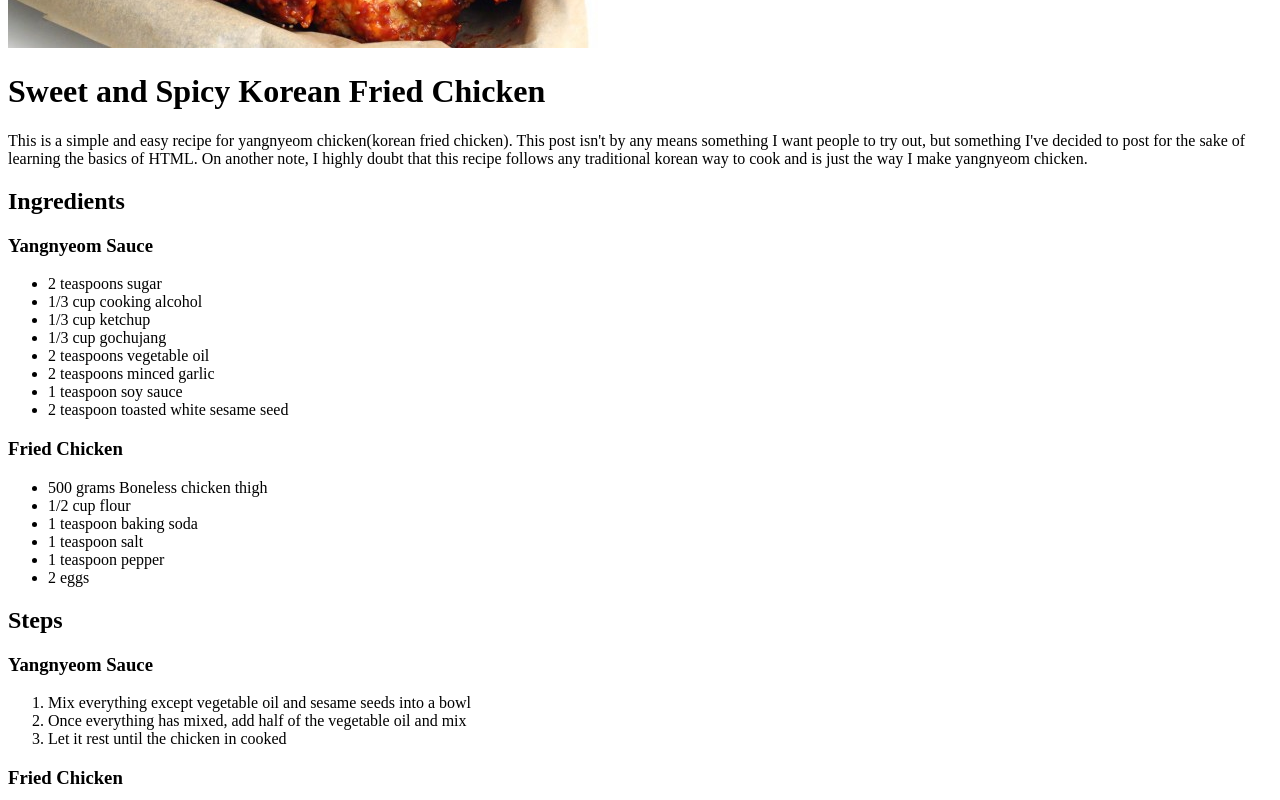
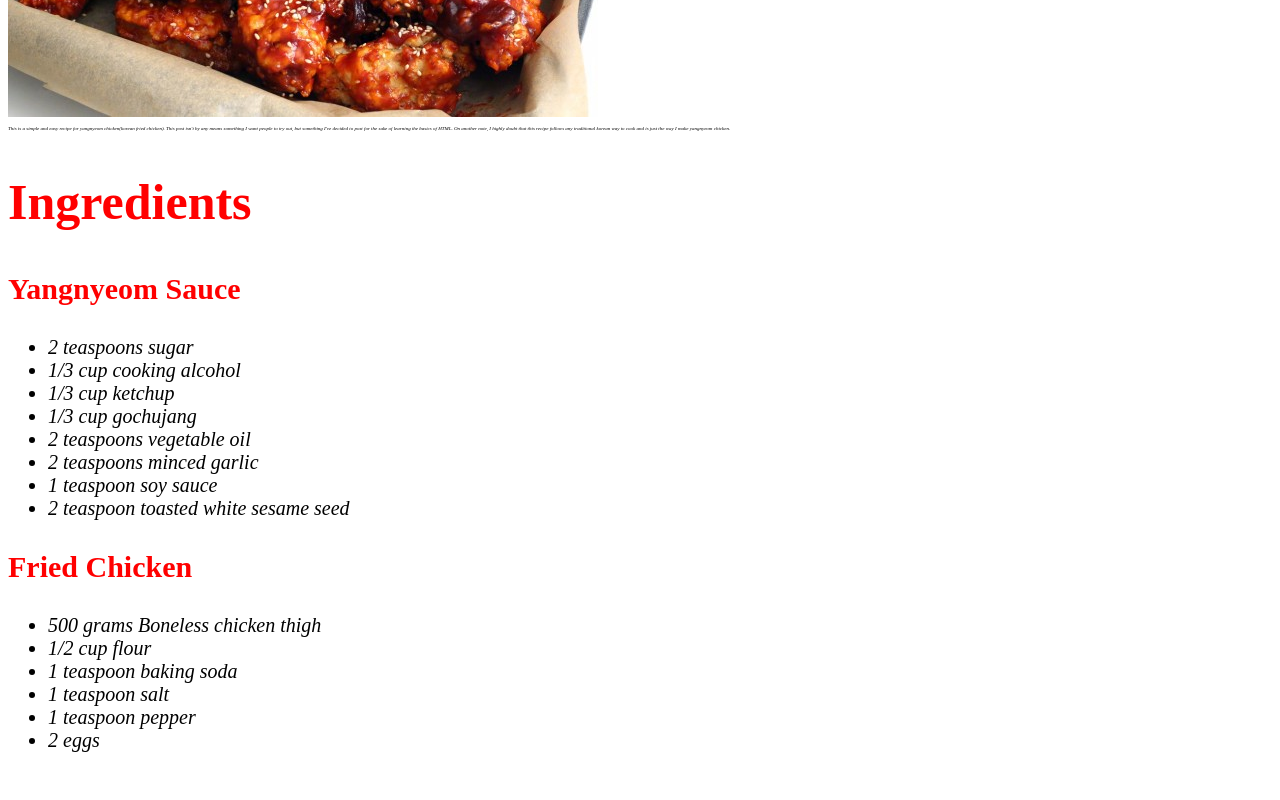
Before and after one commit to ryutn/odin-recipes, a plain HTML site: page recipes/chicken.html in a window 1280 px wide. Shown: the part 420-1220 px from the top of the page. Drawn offline with Linux system fonts and the light colour scheme.

Commit message:
UPDATE chicken.html with css

```diff
--- a/recipes/chicken.html
+++ b/recipes/chicken.html
@@ -3,17 +3,17 @@
     <head>
         <meta charset="en">
         <title>Yangnyeom Chicken</title>
+        <link rel="stylesheet" href="style.css">
     </head>
 
     <body>
-        <h1>How to Cook Yangnyeom Chicken</h1>
+        <h1 class="title head">Sweet and Spicy Korean Fried Chicken</h1>
         <img src="../img/yangnyeom.jpg" alt="delicious looking yangnyeom chicken">
-        <h1>Sweet and Spicy Korean Fried Chicken</h1>
-            <p>This is a simple and easy recipe for yangnyeom chicken(korean fried chicken). This post isn't by any means something I want people to try out, but something I've decided to post for the sake of learning the basics of HTML.
+            <p id="inscr">This is a simple and easy recipe for yangnyeom chicken(korean fried chicken). This post isn't by any means something I want people to try out, but something I've decided to post for the sake of learning the basics of HTML.
             On another note, I highly doubt that this recipe follows any traditional korean way to cook and is just the way I make yangnyeom chicken. </p>
-        <h2>Ingredients</h2>
-                <h3>Yangnyeom Sauce</h3>
-                    <ul>
+        <h2 class="title main">Ingredients</h2>
+                <h3 class="title sub">Yangnyeom Sauce</h3>
+                    <ul class="list">
                         <li>2 teaspoons sugar</li>
                         <li>1/3 cup cooking alcohol</li>
                         <li>1/3 cup ketchup</li>
@@ -23,8 +23,8 @@
                         <li>1 teaspoon soy sauce</li>
                         <li>2 teaspoon toasted white sesame seed</li>
                     </ul>
-                 <h3>Fried Chicken</h3>
-                    <ul>
+                 <h3 class="title sub">Fried Chicken</h3>
+                    <ul class="list">
                         <li>500 grams Boneless chicken thigh</li>
                         <li>1/2 cup flour</li>
                         <li>1 teaspoon baking soda</li>
@@ -33,16 +33,16 @@
                         <li>2 eggs</li>
                     </ul>
 
-        <h2>Steps</h2>
-                <h3>Yangnyeom Sauce</h3>
-                    <ol>
+        <h2 class="title main">Steps</h2>
+                <h3 class="title sub">Yangnyeom Sauce</h3>
+                    <ol class="list">
                         <li>Mix everything except vegetable oil and sesame seeds into a bowl</li>
                         <li>Once everything has mixed, add half of the vegetable oil and mix</li>
                         <li>Let it rest until the chicken in cooked</li>
                     </ol>
 
-                <h3>Fried Chicken</h3>
-                    <ol>
+                <h3 class="title sub">Fried Chicken</h3>
+                    <ol class="list">
                         <li>Cut the chicken thighs into one bite portions</li>
                         <li>Season the portions with salt and pepper</li>
                         <li>Mix eggs in a separate bowl</li>
@@ -54,8 +54,8 @@
                         <li>Refry in higher temperature to add more texture</li>
                     </ol>
 
-                <h3>Yangnyeom Chicken</h3>
-                    <ol>
+                <h3 class="title sub">Yangnyeom Chicken</h3>
+                    <ol class="list">
                         <li>Spread remaining vegetable oil on a pan and let it heat up</li>
                         <li>Stir fry the fried chicken with the yangnyeom sauce</li>
                         <li>Add sesame seeds</li>
--- /dev/null
+++ b/recipes/style.css
@@ -0,0 +1,33 @@
+.sub, .main, .head {
+    font-family: "Times New Roman", Helvetica, sans-serif;
+    color: red;
+    text-align: left;
+}
+
+.list {
+    font-size: 20px;
+    font-family: "Times New Roman", Helvetica, sans-serif;
+    font-style: italic;
+    text-align: left;
+}
+
+.head {
+    font-size: 60px;
+    font-weight: bold;
+
+}
+
+.main {
+    font-size: 50px;
+    font-weight: bold;
+}
+
+.sub {
+    font-size: 30px;
+}
+
+#inscr {
+    font-size: 5px;
+    font-weight: lighter;
+    font-style: oblique;
+}
```
